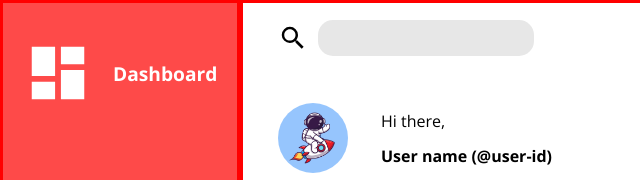
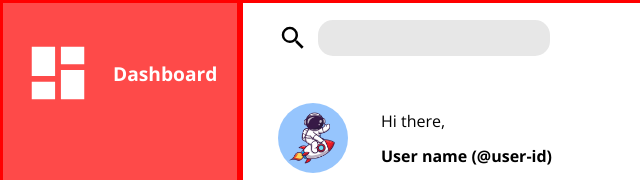
Before and after one commit to ehsan-saf/admin-dashboard, a plain HTML site: page index.html in a window 1280 px wide. Shown: the top 180 px of the page, 0-640 px from the left. Drawn offline with nearby package versions, Linux system fonts and the light colour scheme.

Commit message:
Add padding and box-shadow to search box

```diff
--- a/style.css
+++ b/style.css
@@ -76,18 +76,19 @@
     /* grid-column: 2; */
     border: none;
     border-radius: 15px;
-    padding: 7px;
+    padding: 7px 15px;
     font-size: 1rem;
     background-color: rgb(231, 231, 231);
     flex: 0;
-    transition: flex 0.4s ease;
+    transition: flex 0.3s ease, box-shadow 0.4s;
 }
 
 
 .searchBox:focus {
-    outline: 2px solid gainsboro;
+    outline: 1.5px solid gainsboro;
     background-color: white;
     flex: 1;
+    box-shadow: rgba(0, 0, 0, 0.19) 0px 10px 20px, rgba(0, 0, 0, 0.23) 0px 6px 6px;
 }
 
 .notification-name {
```
